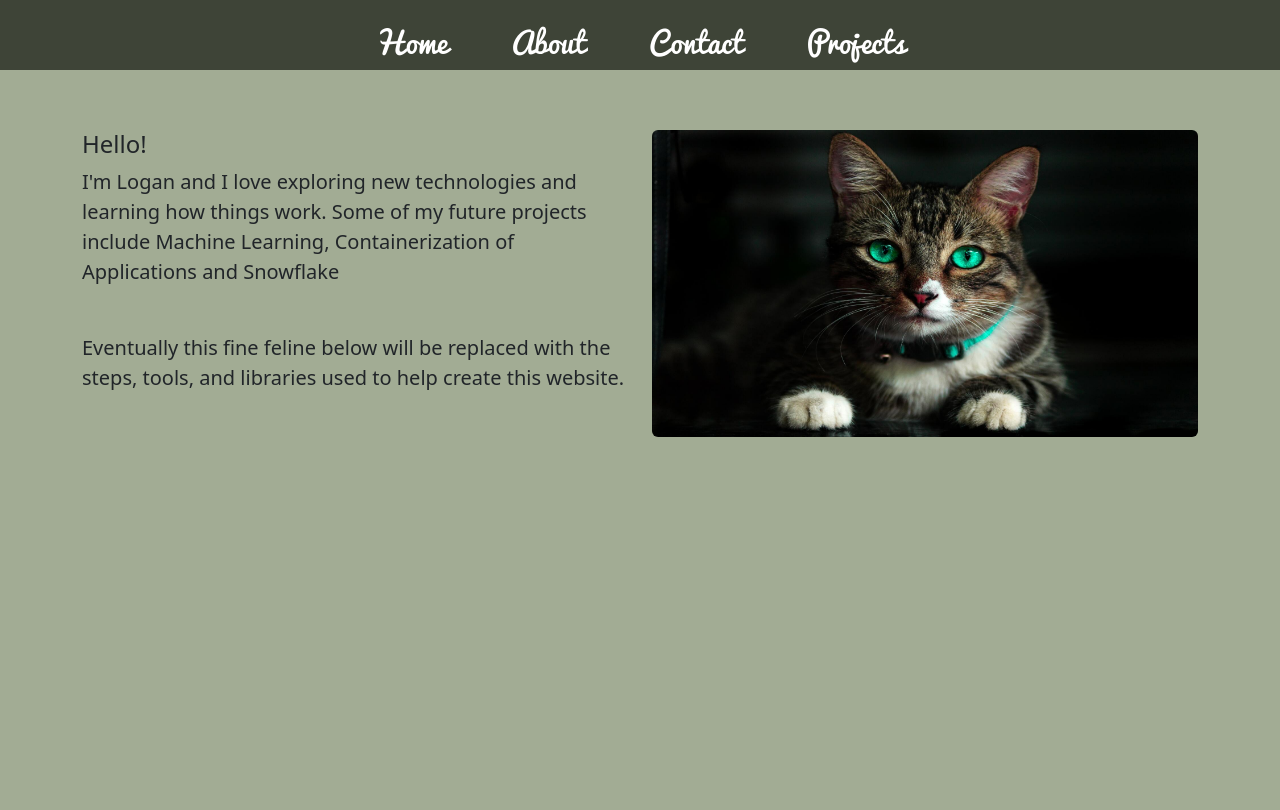
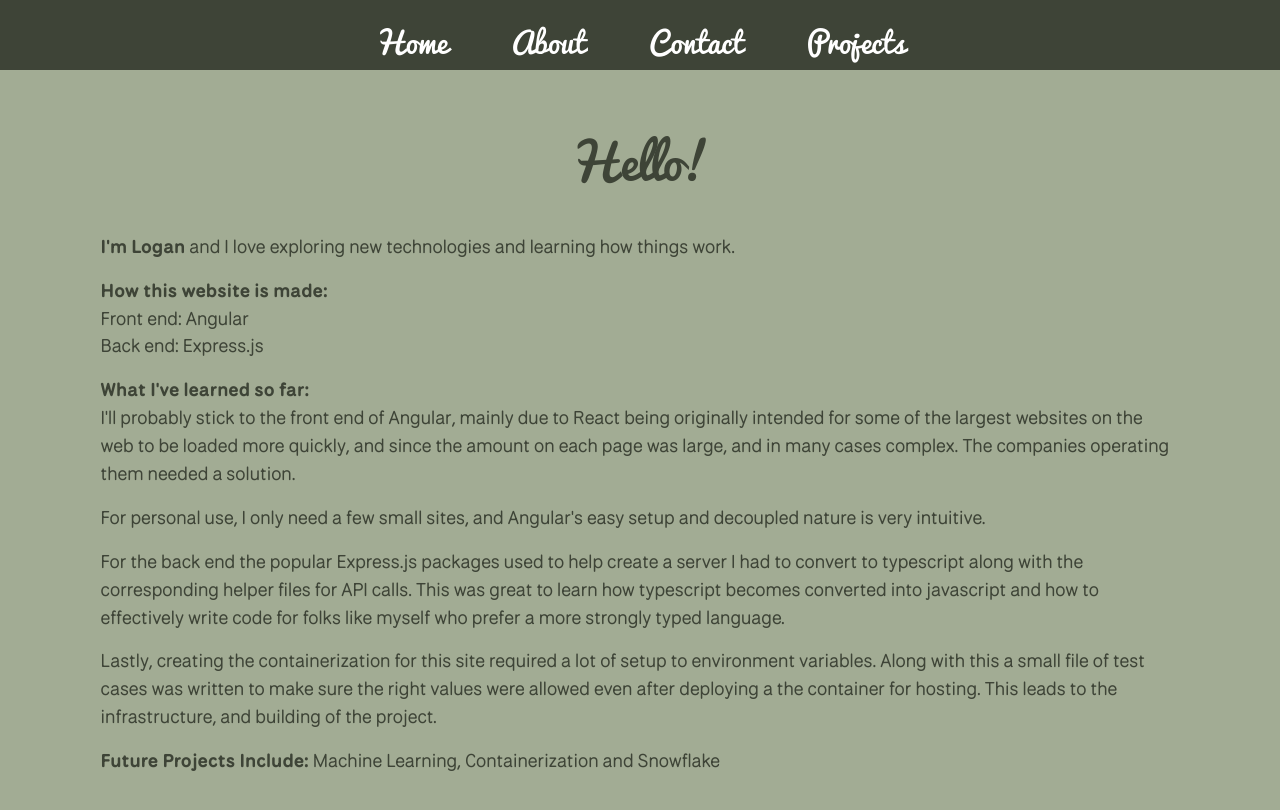
Before and after one commit to Logan-0/ngPersonal, an Angular app in the folder client/: page /about in a window 1280 px wide. Built offline with nearby package versions, Linux system fonts and the light colour scheme.

Commit message:
Updated a lot in terms of sizing mobile view and most changes in the 'about' page

```diff
--- a/client/angular.json
+++ b/client/angular.json
@@ -2,7 +2,7 @@
   "$schema": "./node_modules/@angular/cli/lib/config/schema.json",
   "cli": {
     "cache": {
-      "enabled": false
+      "enabled": true
     }
   },
   "version": 1,
--- a/client/src/app/about/about.component.css
+++ b/client/src/app/about/about.component.css
@@ -0,0 +1,71 @@
+/* About CSS */
+
+@media only screen and (max-width: 640px) {
+    div.about-bg {
+        width: 100vw;
+        background-color: #A2AC94;
+        background-color: #A2AC94;
+        background-size: cover;
+        font-family: Pacifico;
+        text-decoration: none;
+    }
+
+    div.about.container {
+        width: 100%;
+        text-align: center;
+    }
+
+    .about.cursive {
+        font-family: Pacifico;
+        font-size: 2em;
+        color: #3E4437;
+        padding: 2em 0em 2em 0em;
+    }
+
+    img {
+        padding: 5%;
+    }
+
+    .about.aText {
+        text-align: left;
+        padding: 2em 1em;
+        color: #3E4437;
+        font-family: NationalPark;
+        font-size: .93em;
+    }
+}
+
+@media only screen and (min-width: 641px) {
+    div.about-bg {
+        width: 100vw;
+        background-color: #A2AC94;
+        background-color: #A2AC94;
+        background-size: cover;
+        font-family: Pacifico;
+        text-decoration: none;
+    }
+
+    div.about.container {
+        width: 100%;
+        text-align: center;
+    }
+
+    .about.cursive {
+        font-family: Pacifico;
+        font-size: 2em;
+        color: #3E4437;
+        padding: 2em 0em 2em 0em;
+    }
+
+    img {
+        padding: 5%;
+    }
+
+    .about.aText {
+        text-align: left;
+        padding: 2em 1em;
+        color: #3E4437;
+        font-family: NationalPark;
+        font-size: .93em;
+    }
+}
--- a/client/src/app/about/about.component.html
+++ b/client/src/app/about/about.component.html
@@ -3,42 +3,67 @@
     <!-- Set this to display for Desktop -->
     @if (screenWidth >= 641){
     <div class="about container">
-        <div class="about row">
-            <div class="about col">
-                <h4><span class="about cursive">Hello! &nbsp;</span></h4>
-                <div class="about aText">
-                    <p>I'm Logan and I love exploring new technologies and learning how things work. Some of my
-                        future
-                        projects include Machine Learning, Containerization of Applications and Snowflake</p>
-                    <br />
-                    <p>Eventually this fine feline below will be replaced with the steps, tools, and libraries used
-                        to
-                        help create this website.
-                        <br />
-                    </p>
-                </div>
-            </div>
-            <div class="about col">
-                <div class="about aPic">
-                    <img [src]=tempPhoto class="about img-fluid rounded" alt="self" />
-                </div>
-            </div>
+        <h4><span class="about cursive">Hello!</span></h4>
+        <div class="about aText">
+            <p><strong>I'm Logan</strong> and I love exploring new technologies and learning how things work.
+            </p>
+            <strong>How this website is made:</strong>
+            <p>
+                Front end: Angular<br />
+                Back end: Express.js
+            </p>
+            <strong>What I've learned so far:</strong><br />
+            <p>
+                I'll probably stick to the front end of Angular, mainly due to React being
+                originally intended for some of the largest websites on the web to be loaded more quickly, and since
+                the amount on each page was large, and in many cases complex. The companies operating them needed a
+                solution.</p>
+            <p>
+                For personal use, I only need a few small sites, and Angular's easy setup and decoupled nature is very
+                intuitive.</p>
+            <p>
+                For the back end the popular Express.js packages used to help create a server I had to convert to
+                typescript along with the corresponding helper files for API calls. This was great to learn how
+                typescript becomes converted into javascript and how to effectively write code for folks like myself who
+                prefer a more strongly typed language.</p>
+            <p>
+                Lastly, creating the containerization for this site required a lot of setup to environment variables.
+                Along with this a small file of test cases was written to make sure the right values were allowed even
+                after deploying a the container for hosting. This leads to the infrastructure, and building of the
+                project.
+            </p>
+            <strong>Future Projects Include:</strong> Machine Learning, Containerization and Snowflake
         </div>
     </div>
     <!-- Display for mobile phones -->
     } @else {
     <div class="about container">
-        <h4><span class="about cursive">Hello! &nbsp;</span></h4>
+        <h4><span class="about cursive">Hello!</span></h4>
         <div class="about aText">
-            <p>I'm Logan and I love exploring new technologies and learning how things work. Some of my future
-                projects include Machine Learning, Containerization of Applications and Snowflake</p>
+            <p>I'm Logan and I love exploring new technologies and learning how things work. Some of my
+                future projects include Machine Learning, Containerization of Applications and Snowflake
+            </p>
+            <p>This website was developed using popular tools and frameworks:</p>
+            <p><strong>Front end:</strong> Angular, and React &nbsp;&nbsp;&nbsp;&nbsp;&nbsp;&nbsp;&nbsp;&nbsp;&nbsp;
+                <strong>Back end:</strong> Express.js
+            </p>
+            <strong>What I learned so far:</strong><br />
+            I'll probably stick to the front end being Angular, mainly due to React was
+            originally intended for some of the largest websites on the web to be loaded more quickly, and since
+            the amount on each page was large, and in many cases complex. The companies operating them needed a
+            solutions.<br /><br />
+            For myself I only need a few small sites, and Angular's ease and decoupled nature is very
+            intuitive.<br /><br />
+            For the back end the popular Express.js packages used to help create a server I had to convert to
+            typescript along with the corresponding helper files for API calls. This was great to learn how
+            typescript becomes converted into javascript and how to effectively write code for folks like myself who
+            prefer a more strongly typed language. <br /><br />
+            Lastly, creating the containerization for this site required a lot of setup to environment variables.
+            Along with this a small file of test cases was written to make sure the right values were allowed even
+            after deploying a the container for hosting. This leads to the infrastructure, and building of the
+            project.
             <br />
-            <p>Eventually this fine feline below will be replaced with the steps, tools, and libraries used to
-                help create this website.
-                <br />
-            </p>
         </div>
-        <img [src]=tempPhoto alt='catPhoto' class='img-fluid rounded' />
     </div>
     }
 </div>
--- a/client/src/app/app.component.css
+++ b/client/src/app/app.component.css
@@ -68,11 +68,7 @@
     body {
         font-size: calc(15px + 0.390625vw);
         background-color: #A2AC94;
-        background-size: contain;
-        height: 100vh;
-        width: 100vw;
-        overflow-x: hidden;
-        overflow-y: hidden
+        overflow-y: scroll;
     }
 }
 
@@ -95,9 +91,6 @@
     body {
         font-size: calc(15px + 0.390625vw);
         background-color: #A2AC94;
-        background-size: contain;
-        height: 100vh;
-        width: 100vw;
-        overflow-x: hidden;
+        overflow-y: scroll;
     }
 }
--- a/client/src/app/contact/contact.component.css
+++ b/client/src/app/contact/contact.component.css
@@ -65,7 +65,6 @@
 
     textarea#comments.contact.form-control {
         resize: none;
-        margin: 1.5% 0%;
         background-color: #3E4437;
         border-color: #3E4437;
         color: white;
@@ -75,7 +74,6 @@
 
     textarea#comments.contact.form-control:focus {
         resize: none;
-        margin: 1.5% 0%;
         background-color: #3E4437;
         border-color: #3E4437;
         color: white;
@@ -85,7 +83,6 @@
 
     textarea#comments.contact.form-control::placeholder {
         resize: none;
-        margin: 1.5% 0%;
         background-color: #3E4437;
         border-color: #3E4437;
         color: white;
@@ -95,7 +92,6 @@
 
     textarea#comments.contact.form-control:hover::placeholder {
         resize: none;
-        margin: 1.5% 0%;
         background-color: #3E4437;
         border-color: #3E4437;
         color: white;
@@ -108,7 +104,7 @@
         font-family: Pacifico;
         color: #3E4437;
         font-size: 2em;
-        padding: 5% 0% 5% 0%;
+        padding: 5% 0%;
     }
 
     input.contact.btn.submit,
@@ -256,7 +252,7 @@
         text-align: center;
         font-family: Pacifico;
         color: #3E4437;
-        font-size: 4em;
+        font-size: 2em;
         padding: 2.5% 0% 0% 0%;
     }
 
--- a/client/src/app/projects/projects.component.css
+++ b/client/src/app/projects/projects.component.css
@@ -157,7 +157,7 @@
     .project.projTitle {
         text-align: center;
         font-family: Pacifico;
-        font-size: 4em;
+        font-size: 2em;
         margin: 2.5% 0% 0% 0%;
     }
 }
--- a/client/src/styles.css
+++ b/client/src/styles.css
@@ -73,7 +73,6 @@
         height: 100vh;
         width: 100vw;
         overflow-x: hidden;
-        overflow-y: hidden
     }
 }
 /* For Mobile */
```
